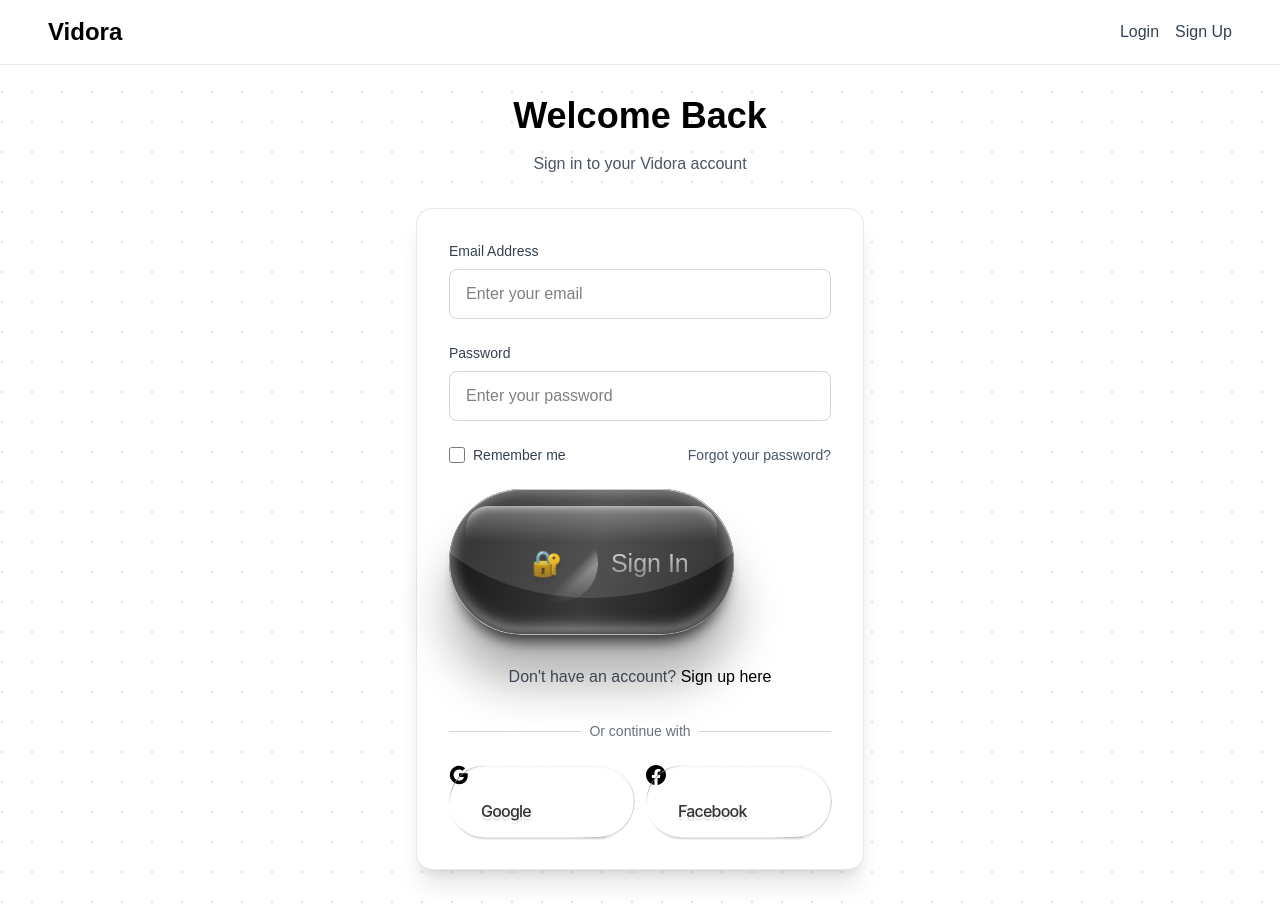
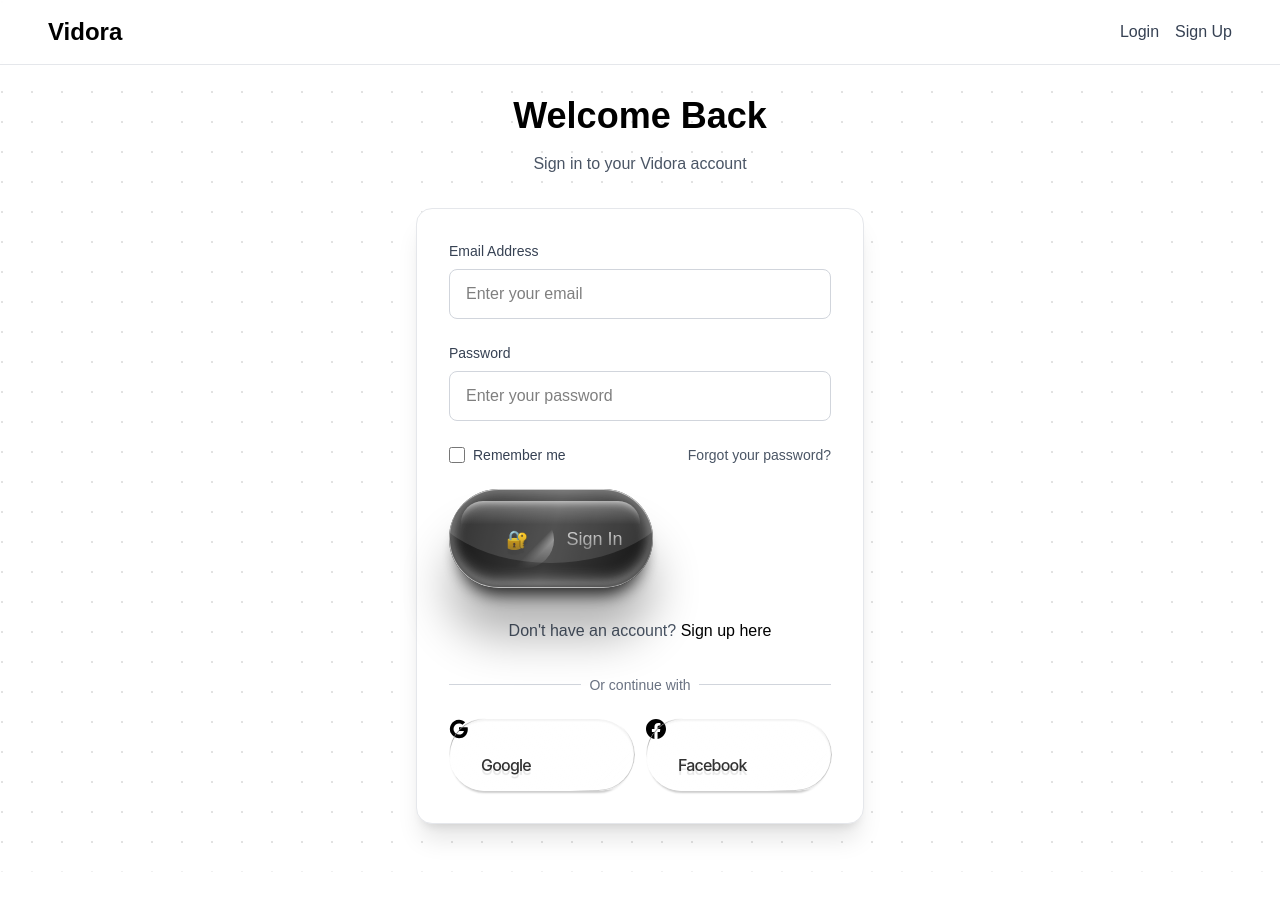
Before and after one commit to kkunaall10-max/vidora, a Next.js app: page /login in a window 1280 px wide. After the commit the page ends 872 px from the top, so only its background shows below. Built offline with nearby package versions, Linux system fonts and the light colour scheme.

Commit message:
Make pearl buttons smaller: Reduced font-size from 25px to 18px and padding from 32px 45px to 20px 30px for more compact, proportional button size

```diff
--- a/src/app/globals.css
+++ b/src/app/globals.css
@@ -321,10 +321,10 @@ button:active::after {
 }
 
 .pearl-button .wrap {
-  font-size: 25px;
+  font-size: 18px;
   font-weight: 500;
   color: rgba(255, 255, 255, 0.7);
-  padding: 32px 45px;
+  padding: 20px 30px;
   border-radius: inherit;
   position: relative;
   overflow: hidden;
```
